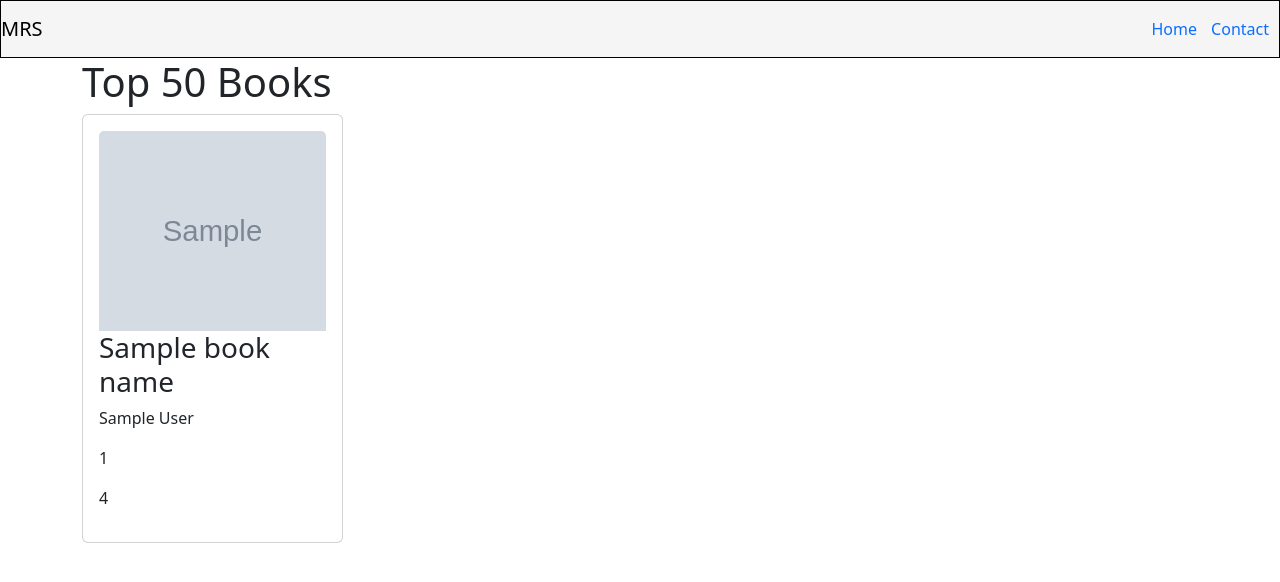
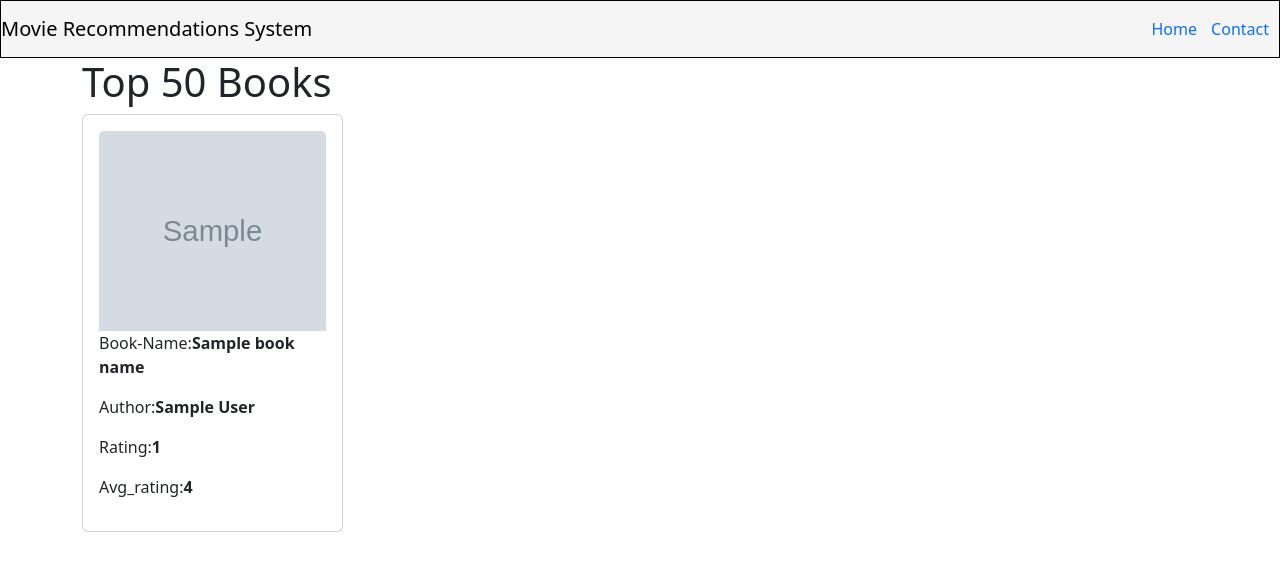
Before and after one commit to binayrijal/Bookrecommendation_system, a Flask app: template Templates/home.html in a window 1280 px wide. Shown: the top 582 px of the page. Run offline with Flask 3, Linux system fonts and the light colour scheme; the template is opened without the code that fills it: most values are stand-ins (such as "Sample title", 1, 10 or a date in 2020); grey boxes marked "Sample" are stand-in pictures; parts of the project's set-up code (start-up, migrations or seed data) failed here and were passed over.

Commit message:
home.html is done where we get top 50 books

```diff
--- a/Templates/home.html
+++ b/Templates/home.html
@@ -9,7 +9,7 @@
 <body style="background-color: #ffffff;"> <!-- Light Black -->
     <nav class="navbar" style="background-color: #f5f5f5; border: 0.5px solid black;">
       <a class="navbar-brand">
-        MRS
+        Movie Recommendations System
       </a>
       <ul class="nav navbar-nav" style="display: inline-block; list-style: none; margin: 0; padding: 0;">
         <li style="display: inline-block; margin-right: 10px;"><a href="#" style="text-decoration:None">Home</a></li>
@@ -26,10 +26,10 @@
             <div class="card">
                 <div class="card-body">
                     <img  class="card-img-top" src="{{image[x]}}" style="height:200px;width:100%;" alt="">
-                    <h3>{{book_name[x]}}</h3>
-                    <p>{{author[x]}}</p>
-                    <p>{{num_rating[x]}}</p>
-                    <p>{{avg_rating[x]}}</p>
+                    <p>Book-Name:<strong>{{book_name[x]}}</strong></p>
+                    <p>Author:<strong>{{author[x]}}</strong></p>
+                    <p>Rating:<strong>{{num_rating[x]}}</strong></p>
+                    <p>Avg_rating:<strong>{{avg_rating[x]}}</strong></p>
                 </div>
             </div>
         </div>
--- a/main.py
+++ b/main.py
@@ -19,7 +19,7 @@ def index():
                            num_rating= list(popular_df['num-rating'].values),
                            avg_rating= list(popular_df['avg-rating'].values)
 
-    )
+                          )
 
 if __name__ == '__main__':
     app.run(debug=True)
```
Also changed, not shown: Templates/recom.html (added, +10 -0 lines).
